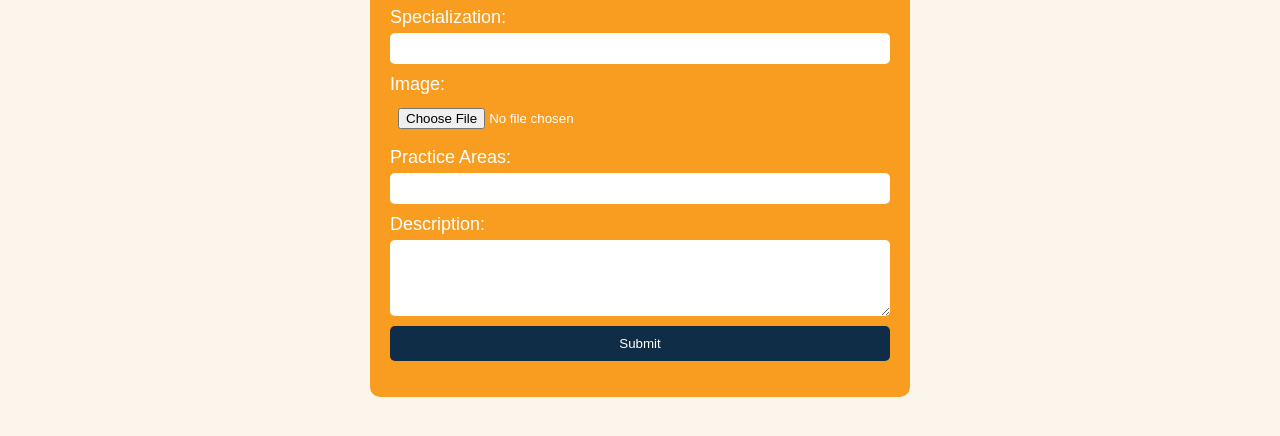
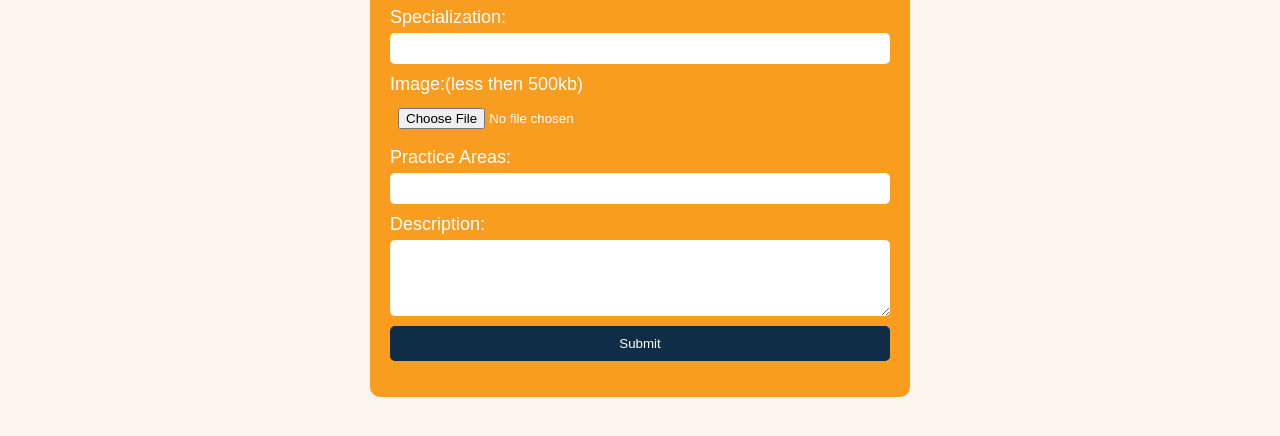
Before and after one commit to pkthapliyal/legalguidance, a plain HTML site: page Legal-Frontend/LawyersPage/lawyer.html in a window 1280 px wide. Shown: the part 372-808 px from the top of the page. Drawn offline with Linux system fonts and the light colour scheme.

Commit message:
front-end final

```diff
--- a/Legal-Frontend/LawyersPage/lawyer.html
+++ b/Legal-Frontend/LawyersPage/lawyer.html
@@ -28,7 +28,7 @@
       <input type="text" id="location" name="location" required />
       <label for="specialization">Specialization:</label>
       <input type="text" id="specialization" name="specialization" required />
-      <label for="image">Image:</label>
+      <label for="image">Image:(less then 500kb)</label>
       <input type="file" id="image" name="image" accept="image/*" size="548576" required />
       <div id="output"></div>
       <label for="practiceAreas">Practice Areas:</label>
```
